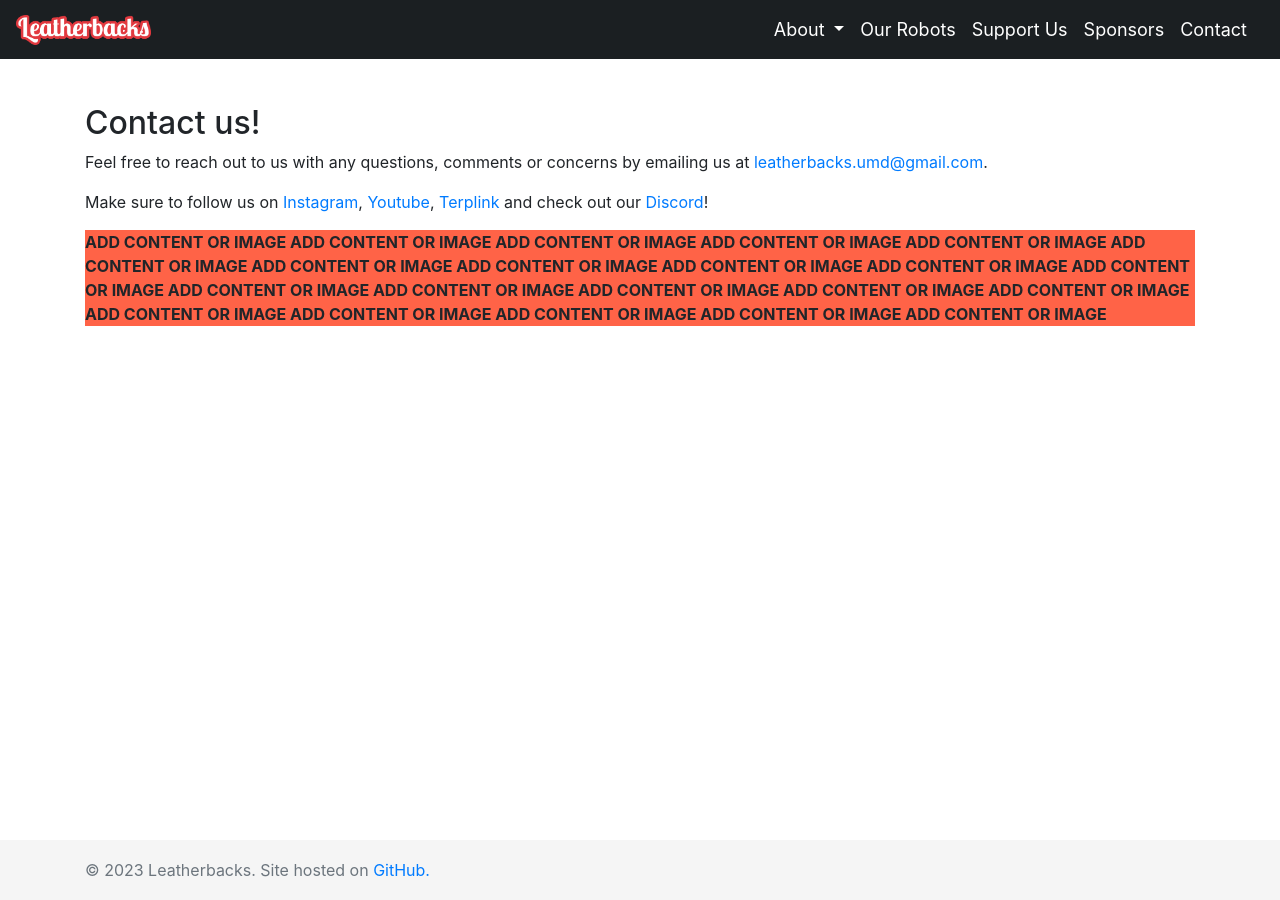
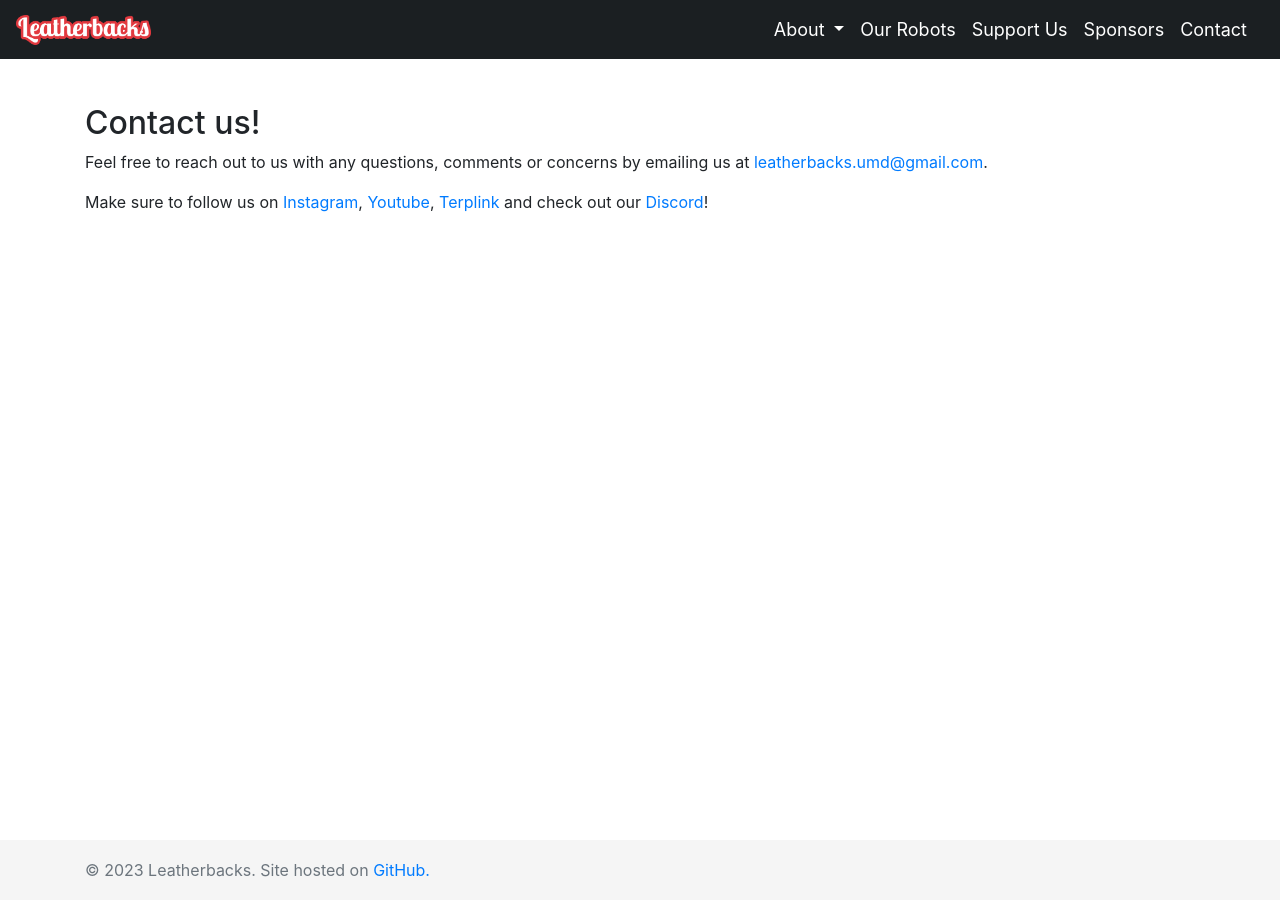
Before and after one commit to LeatherbacksUMD/LeatherbacksUMD.github.io, a Jekyll site: the page built from content/contact.html, in a window 1280 px wide. Built offline with Jekyll 4.4.1, drawn with Linux system fonts in a browser that asks for light colours.

Commit message:
Update contact.html

```diff
--- a/content/contact.html
+++ b/content/contact.html
@@ -7,4 +7,3 @@
 <h2>Contact us!</h2>
 <p>Feel free to reach out to us with any questions, comments or concerns by emailing us at <a href="mailto:leatherbacks.umd@gmail.com">leatherbacks.umd@gmail.com</a>.</p>
 <p>Make sure to follow us on <a href=https://www.instagram.com/leatherbacks.umd>Instagram</a>, <a href=https://www.youtube.com/channel/UCl5jl0XKouB2WWQhb67kkmQ>Youtube</a>, <a href=https://terplink.umd.edu/organization/leatherbacks>Terplink</a> and check out our <a href=https://discord.gg/TJsdgHt4bf>Discord</a>!</p>
-<p style="background-color:tomato;"> <B>ADD CONTENT OR IMAGE  ADD CONTENT OR IMAGE  ADD CONTENT OR IMAGE  ADD CONTENT OR IMAGE  ADD CONTENT OR IMAGE  ADD CONTENT OR IMAGE  ADD CONTENT OR IMAGE  ADD CONTENT OR IMAGE  ADD CONTENT OR IMAGE  ADD CONTENT OR IMAGE  ADD CONTENT OR IMAGE  ADD CONTENT OR IMAGE  ADD CONTENT OR IMAGE  ADD CONTENT OR IMAGE  ADD CONTENT OR IMAGE  ADD CONTENT OR IMAGE  ADD CONTENT OR IMAGE  ADD CONTENT OR IMAGE  ADD CONTENT OR IMAGE  ADD CONTENT OR IMAGE  ADD CONTENT OR IMAGE </B> </p>
```
